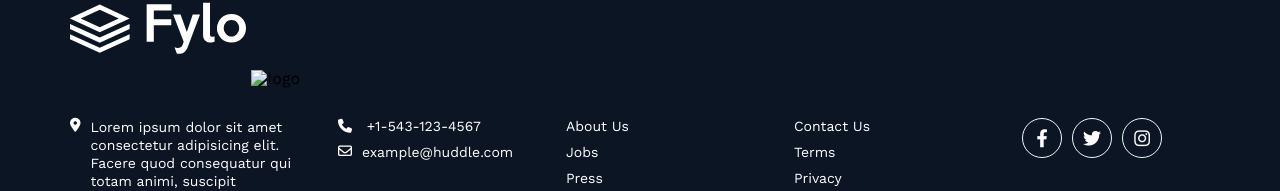
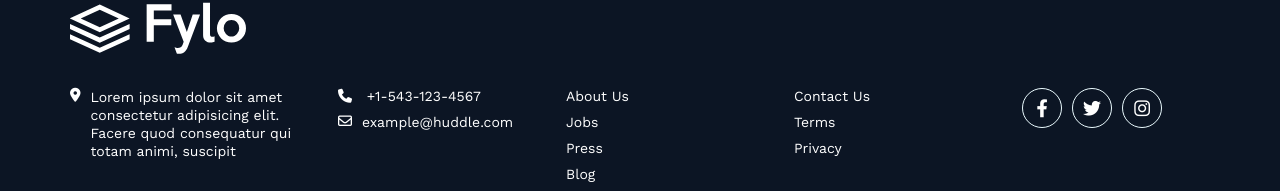
Before and after one commit to yuzakki/Dark-Fylo-landing-page, a plain HTML site: page index.html in a window 1280 px wide. Shown: the part 2955-3146 px from the top of the page. Drawn offline with nearby package versions, Linux system fonts and the light colour scheme.

Commit message:
Update index.html

```diff
--- a/index.html
+++ b/index.html
@@ -174,7 +174,6 @@
         <div class="footer">
             <div class="container">
                 <img class="logo" src="/image/main-logo.svg" alt="logo">
-                <img class="logo" src="/image/logo.svg" alt="logo">
                 <div class="cols">
                     <div class="box loc">
                         <i class="fa-solid fa-location-dot"></i>
```
